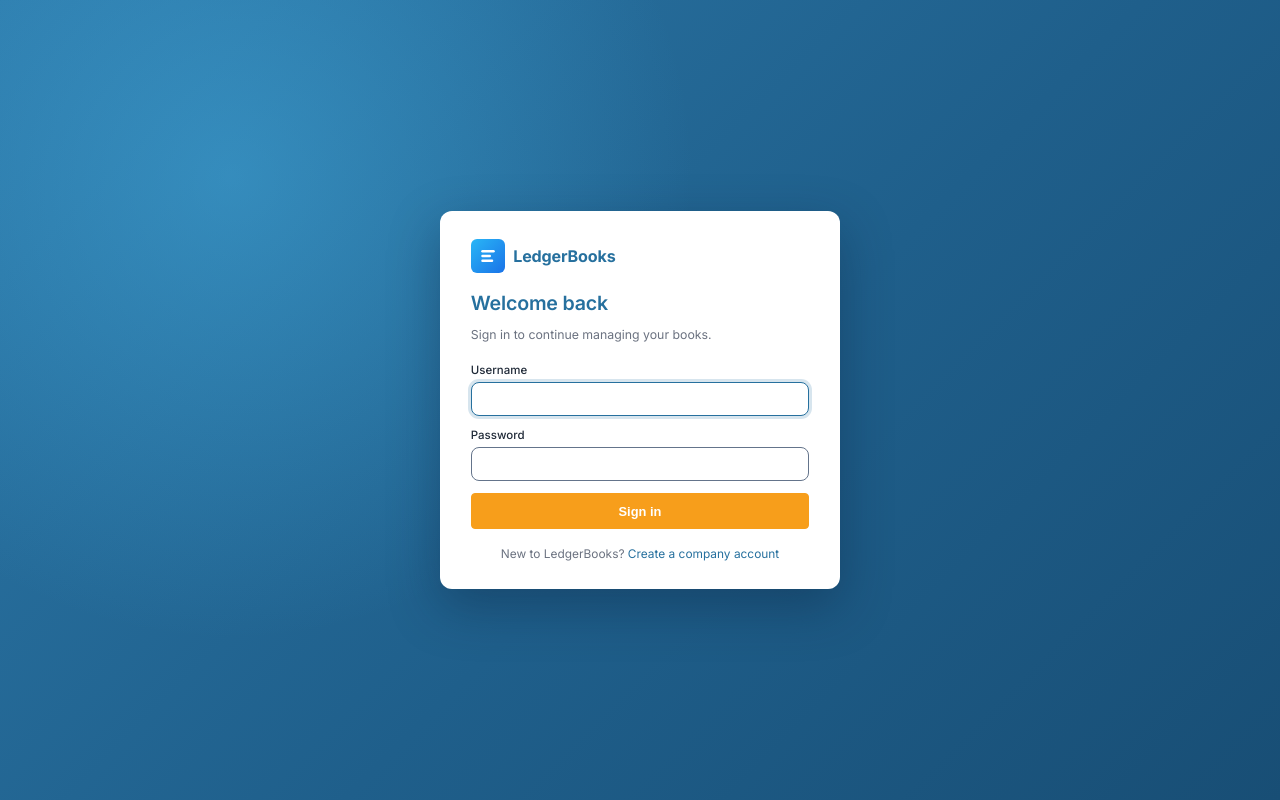
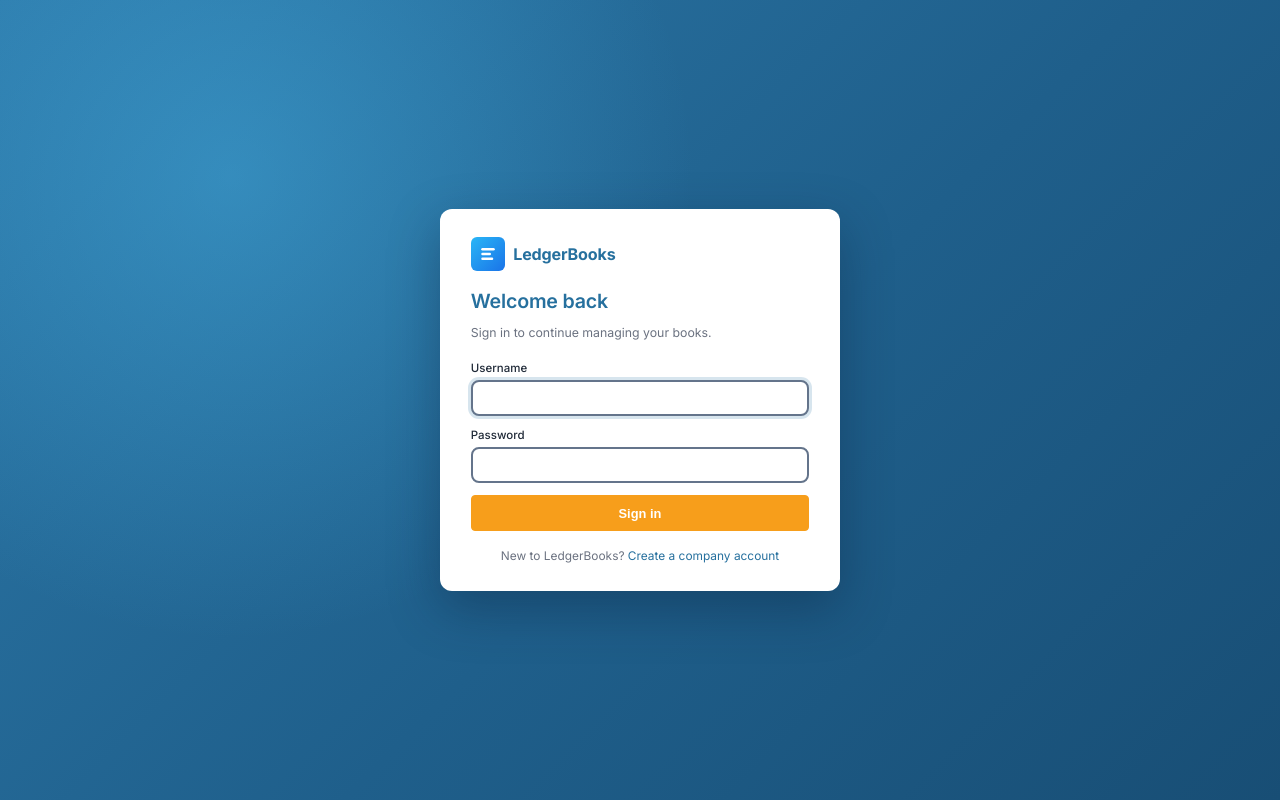
Before and after one commit to ceemalaraghavendrareddyreddy-ctrl/NovaByte-LedgerBooks, a Flask app: a page that uses app/templates/base.html in a window 1280 px wide. Run offline with Flask 3, Linux system fonts and the light colour scheme; some libraries are stand-ins or nearby versions.

Commit message:
Fix stray selector in bolder-border rules
Co-Authored-By: Claude Sonnet 5.5 <noreply@anthropic.com>

```diff
--- a/app/static/css/style.css
+++ b/app/static/css/style.css
@@ -1069,7 +1069,6 @@ html[data-theme="dark"] thead th { background: #26344A; color: #E3E9F3; }
 }
 input[type=text], input[type=email], input[type=password], input[type=number],
 input[type=date], input[type=file], input[type=search], select, textarea,
-input[type=file]{}
 .form-row input, .form-row select, .form-row textarea {
   border: 2px solid var(--border-strong);
 }
```
